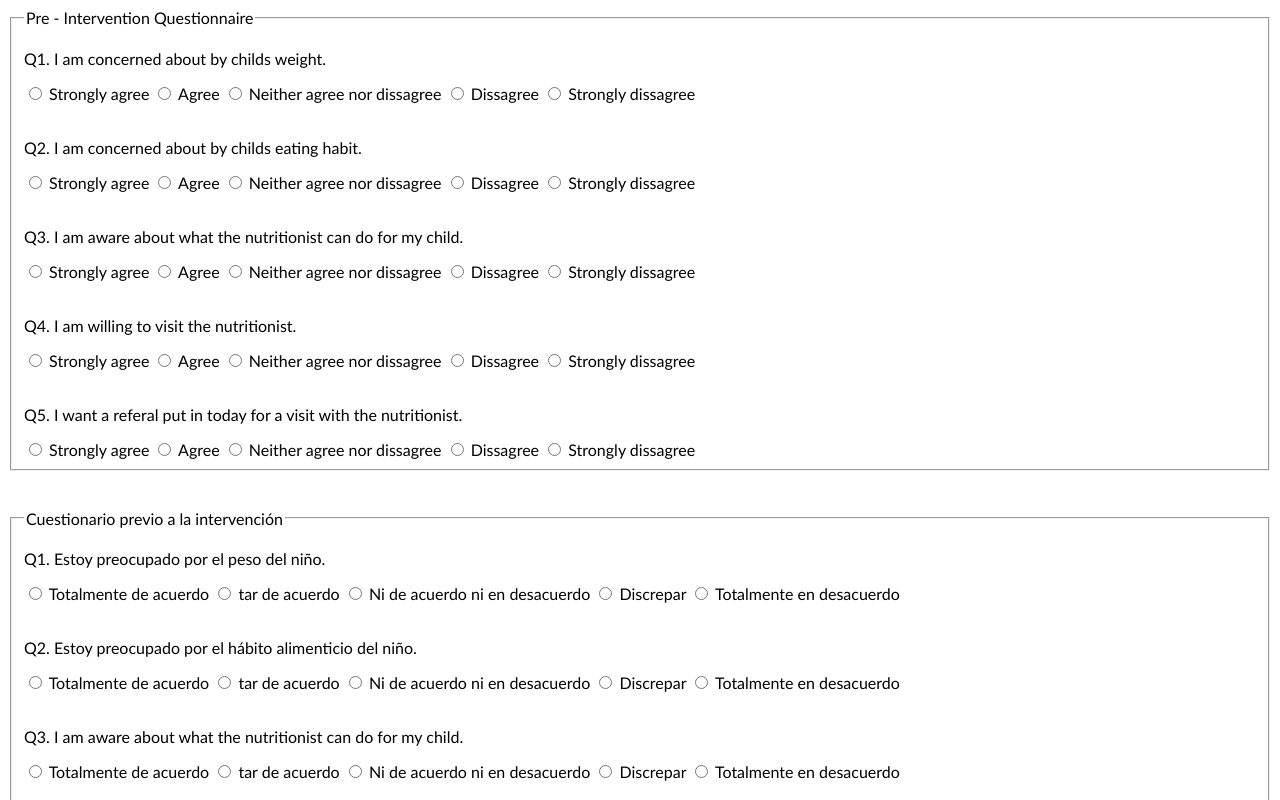
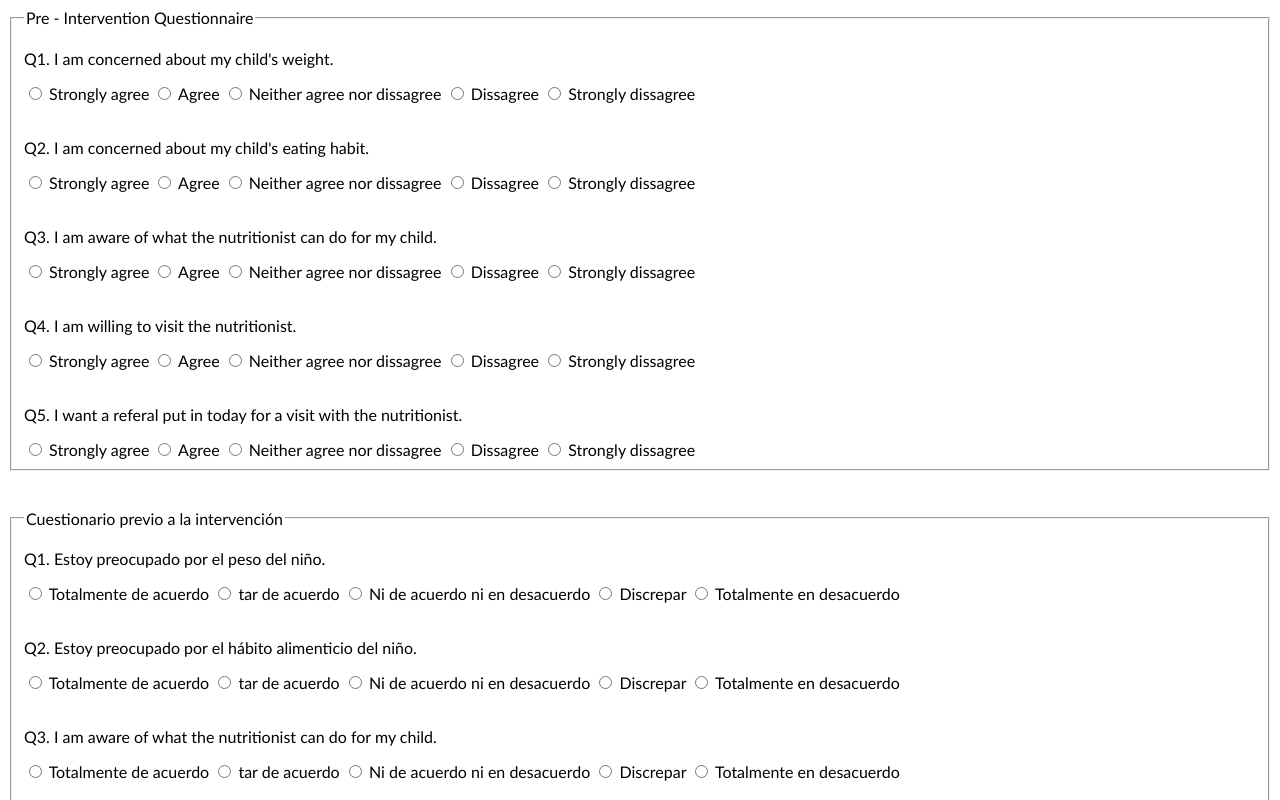
Before and after one commit to jtocool7/survey, a plain HTML site: page index.html in a window 1280 px wide. Shown: the top 800 px of the page. Drawn offline with Linux system fonts and the light colour scheme.

Commit message:
Update index.html

```diff
--- a/index.html
+++ b/index.html
@@ -15,7 +15,7 @@
 <fieldset>
   <legend>Pre - Intervention Questionnaire</legend>
   <form action="">
-  <p>Q1. I am concerned about by childs weight.</p>
+  <p>Q1. I am concerned about my child's weight.</p>
   <input id="c1" name=col1 type="radio">
   <label for="c1">Strongly  agree</label>
   <input id="c2" name=col1 type="radio">
@@ -28,7 +28,7 @@
   <label for="c5">Strongly dissagree</label>
     <br>
     <br>
-  <p>Q2. I am concerned about by childs eating habit.</p>
+  <p>Q2. I am concerned about my child's eating habit.</p>
   <input id="c11" name=col21 type="radio">
   <label for="c11">Strongly  agree</label>
   <input id="c22" name=col21 type="radio">
@@ -41,7 +41,7 @@
   <label for="c55">Strongly dissagree</label>
   <br>
   <br>
-  <p>Q3. I am aware about what the nutritionist can do for my child.</p>
+  <p>Q3. I am aware of what the nutritionist can do for my child.</p>
   <input id="c111" name=col31 type="radio">
   <label for="c111">Strongly  agree</label>
   <input id="c222" name=col31 type="radio">
@@ -116,7 +116,7 @@ Totalmente de acuerdo</label>
   <label for="c255">Totalmente en desacuerdo</label>
   <br>
   <br>
-  <p>Q3. I am aware about what the nutritionist can do for my child.</p>
+  <p>Q3. I am aware of what the nutritionist can do for my child.</p>
   <input id="c2111" name=coltt1 type="radio">
   <label for="c2111">
 Totalmente de acuerdo</label>
```
